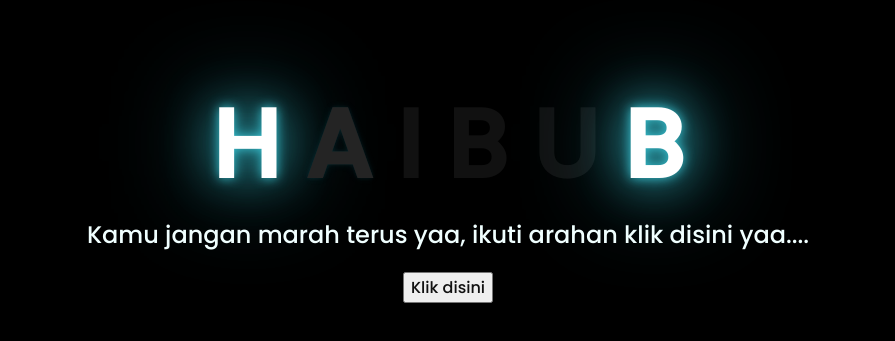
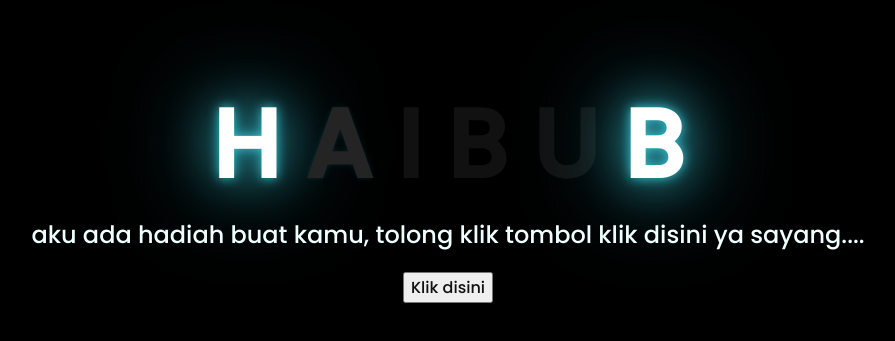
Before and after one commit to muha833/rann.github.io, a plain HTML site: page index.html in a window 1280 px wide. Shown: the part 221-562 px from the top of the page, without its empty margins (200-1095 px from the left). Drawn offline with Linux system fonts and the light colour scheme.

Commit message:
Update index.html

```diff
--- a/index.html
+++ b/index.html
@@ -19,7 +19,7 @@
         <span>B</span>
     </div>
     <div class="description">
-        <span>Kamu jangan marah terus yaa, ikuti arahan klik disini yaa....</span>
+        <span>aku ada hadiah buat kamu, tolong klik tombol klik disini ya sayang....</span>
     </div>
     <div class="button">
         <button>
```
